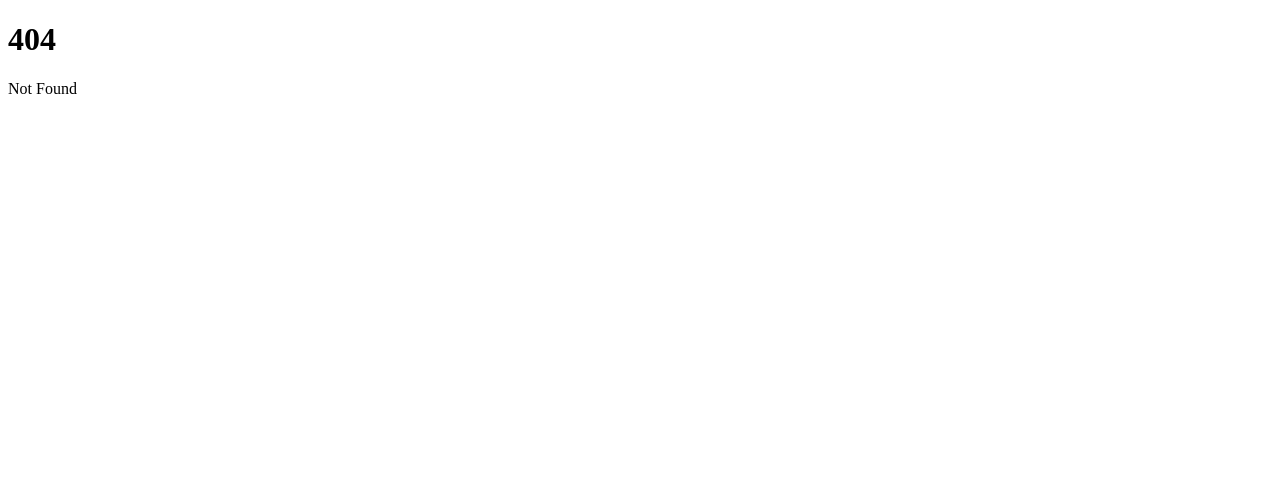
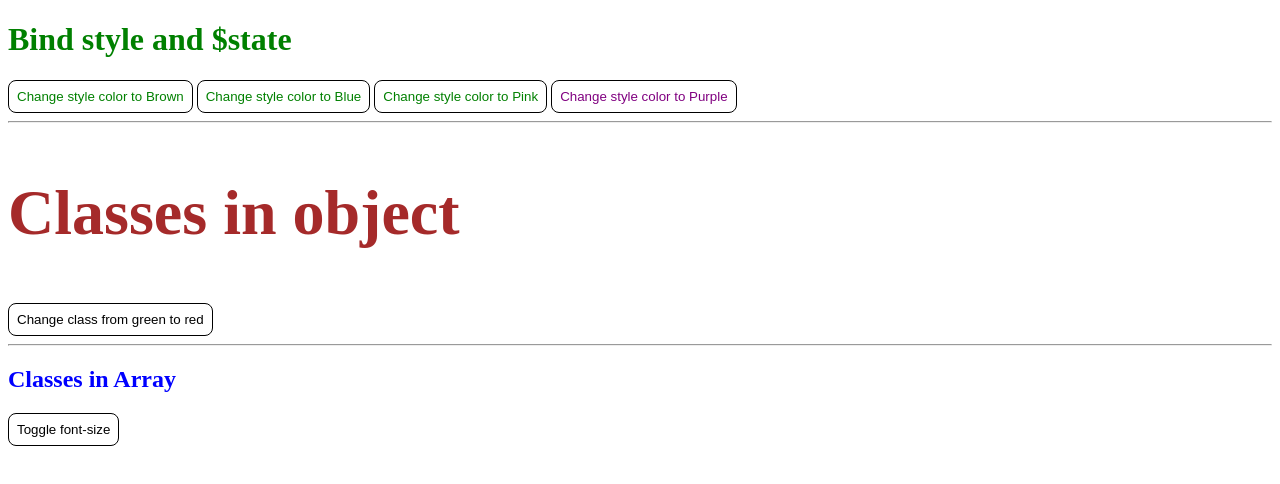
Before and after one commit to Waldemar-00/svelte_5, a SvelteKit app in the folder myapp/: page /style in a window 1280 px wide. Before the commit this address had no page. Shown: the top 484 px of the page. Built offline with nearby package versions, Linux system fonts and the light colour scheme.

Commit message:
Anumate: flip. Style:color. Class={{...}} and class={[...]}.

```diff
--- /dev/null
+++ b/myapp/src/routes/style/+page.svelte
@@ -0,0 +1,44 @@
+<script lang="ts">
+    import '../../styles/global.css'
+    let color = $state('green')
+    function changeColor(c: string) {
+        color = c
+    }
+    let truthy: boolean = $state(false)
+    function toggleClass() {
+        truthy = !truthy
+    }
+    let large = $state(false)
+    function toggleSize() {
+        large = !large
+    }
+</script>
+
+<h1 style:color>Bind style and $state</h1>
+
+<button style:color onclick={() => changeColor('brown')}>Change style color to Brown</button>
+<button style:color onclick={() => changeColor('blue')}>Change style color to Blue</button>
+<button style:color onclick={() => changeColor('pink')}>Change style color to Pink</button>
+<button style:color|important = "purple" onclick={() => changeColor('purple')}>Change style color to Purple</button>
+<hr>
+<h2 class={{ purple: truthy, brown: !truthy }}>Classes in object</h2>
+<button onclick={toggleClass}>Change class from green to red</button>
+<hr>
+<h2 class={[large && 'large', 'blue' ]}>Classes in Array</h2>
+<button onclick={toggleSize}>Toggle font-size</button>
+<style>
+    .brown {
+        color: brown;
+        font-size: 4rem;
+    }
+    .purple {
+        color: purple;
+        font-size: 2rem;
+    }
+    .blue {
+        color: blue
+    }
+    .large {
+        font-size: 5rem;
+    }
+</style>
```
Also changed, not shown: myapp/src/routes/animate/+page.svelte (added, +40 -0 lines).
